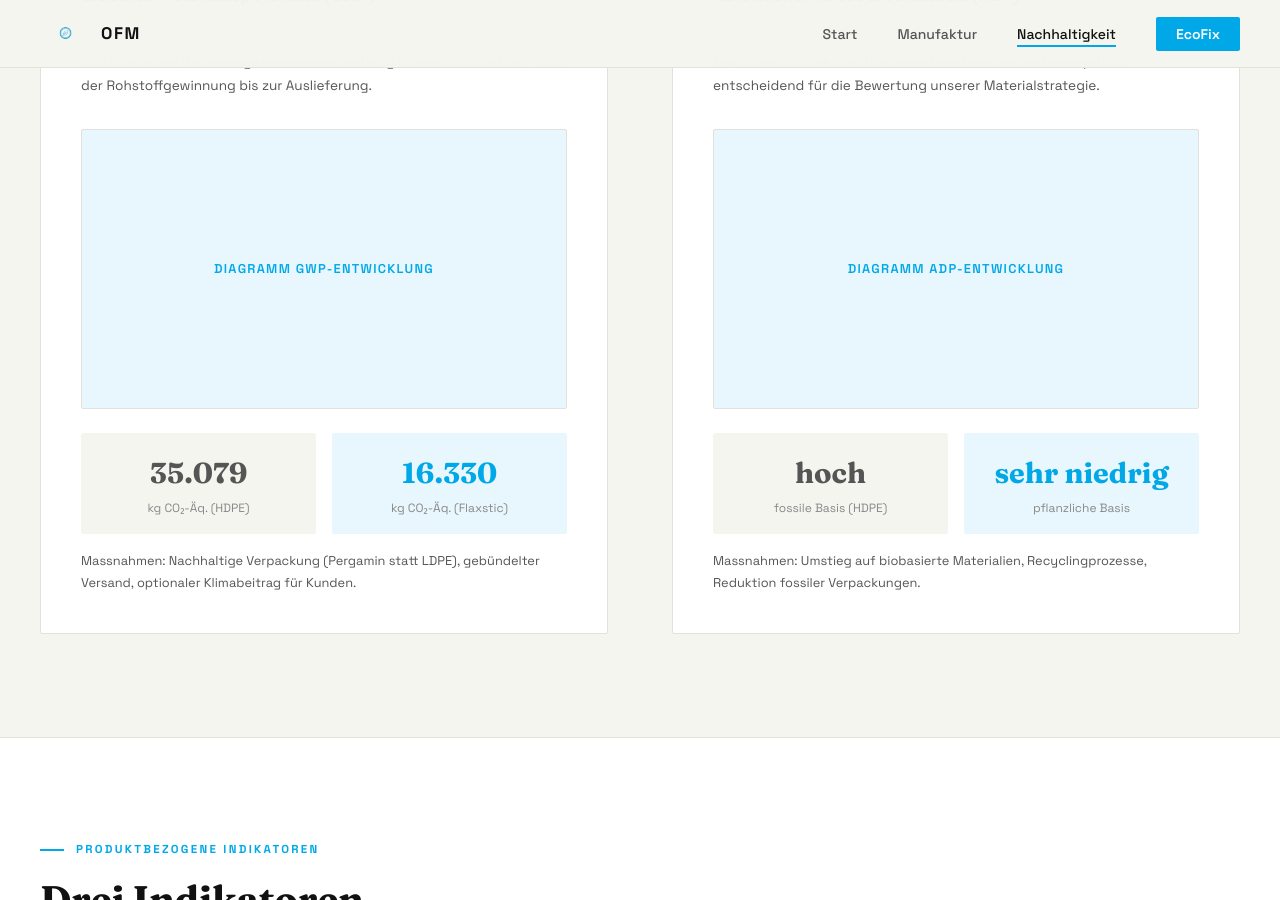
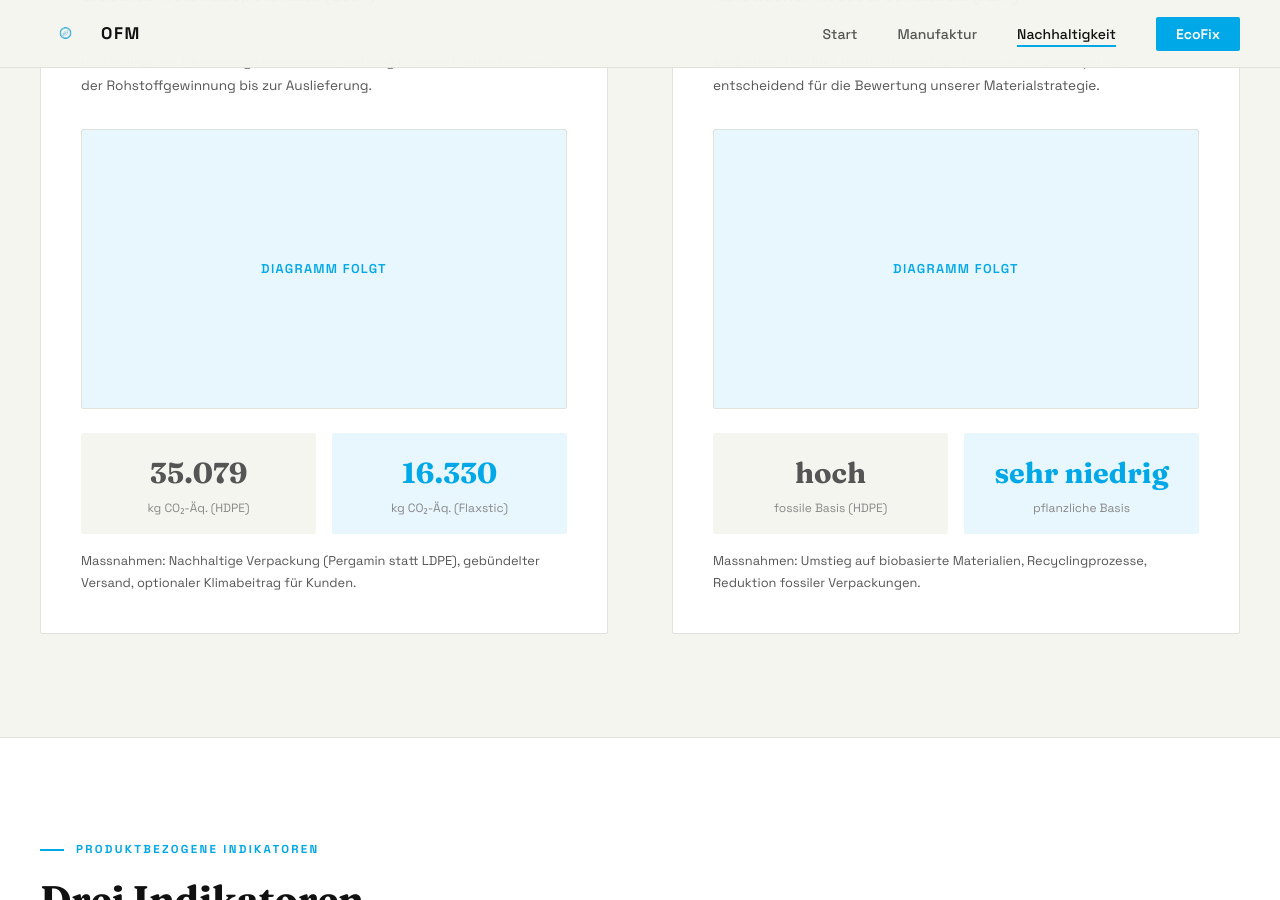
Before and after one commit to Kerem704/ss26-buis-1-gruppe-13, a Jekyll site: the page built from nachhaltigkeit/index.html, in a window 1280 px wide and 900 px high, scrolled down 3011 px. Built offline with Jekyll 4.4.1, drawn with Linux system fonts in a browser that asks for light colours; some of the changed text lies outside the part shown.

Commit message:
Fix all remaining placeholders

```diff
--- a/nachhaltigkeit/index.html
+++ b/nachhaltigkeit/index.html
@@ -86,7 +86,7 @@
         <p class="card__num">ESRS E1 · Indikator 1</p>
         <h3 class="card__title" style="font-size:1.1rem;margin-bottom:1rem;">Globales Treibhauspotenzial (GWP)</h3>
         <p class="card__body">Gemessen in kg CO₂-Äquivalenten. Der GWP-Indikator erfasst alle direkten und indirekten Treibhausgasemissionen entlang unserer Produktion – von der Rohstoffgewinnung bis zur Auslieferung.</p>
-        <div class="chart-placeholder"><p>Diagramm GWP-Entwicklung</p></div>
+        <div class="chart-placeholder"><p>Diagramm folgt</p></div>
         <div style="display:grid;grid-template-columns:1fr 1fr;gap:1rem;margin-top:1.5rem;">
           <div style="text-align:center;padding:1rem;background:var(--c-bg);border-radius:2px;"><div style="font-family:var(--f-display);font-size:1.8rem;font-weight:700;color:var(--c-ink-soft);">35.079</div><div style="font-size:0.75rem;color:var(--c-ink-xsoft);">kg CO₂-Äq. (HDPE)</div></div>
           <div style="text-align:center;padding:1rem;background:var(--c-cyan-pale);border-radius:2px;"><div style="font-family:var(--f-display);font-size:1.8rem;font-weight:700;color:var(--c-cyan);">16.330</div><div style="font-size:0.75rem;color:var(--c-ink-xsoft);">kg CO₂-Äq. (Flaxstic)</div></div>
@@ -97,7 +97,7 @@
         <p class="card__num">ESRS E2 · Indikator 2</p>
         <h3 class="card__title" style="font-size:1.1rem;margin-bottom:1rem;">Abiotischer Ressourcenabbau (ADP)</h3>
         <p class="card__body">Gemessen in MJ (fossile Ressourcen). Der ADP-Indikator zeigt, in welchem Maß unser Produkt nicht erneuerbare Ressourcen beansprucht – entscheidend für die Bewertung unserer Materialstrategie.</p>
-        <div class="chart-placeholder"><p>Diagramm ADP-Entwicklung</p></div>
+        <div class="chart-placeholder"><p>Diagramm folgt</p></div>
         <div style="display:grid;grid-template-columns:1fr 1fr;gap:1rem;margin-top:1.5rem;">
           <div style="text-align:center;padding:1rem;background:var(--c-bg);border-radius:2px;"><div style="font-family:var(--f-display);font-size:1.8rem;font-weight:700;color:var(--c-ink-soft);">hoch</div><div style="font-size:0.75rem;color:var(--c-ink-xsoft);">fossile Basis (HDPE)</div></div>
           <div style="text-align:center;padding:1rem;background:var(--c-cyan-pale);border-radius:2px;"><div style="font-family:var(--f-display);font-size:1.8rem;font-weight:700;color:var(--c-cyan);">sehr niedrig</div><div style="font-size:0.75rem;color:var(--c-ink-xsoft);">pflanzliche Basis</div></div>
@@ -169,7 +169,7 @@
       </div>
       <div>
         <div class="img-placeholder" style="width:100%;height:360px;border-radius:4px;margin-bottom:1.5rem;">Mitarbeiterzufriedenheit Grafik</div>
-        <div class="chart-placeholder"><p>Entwicklung eNPS 2022–2026</p></div>
+        <div class="chart-placeholder"><p>Diagramm folgt</p></div>
       </div>
     </div>
   </div>
```
